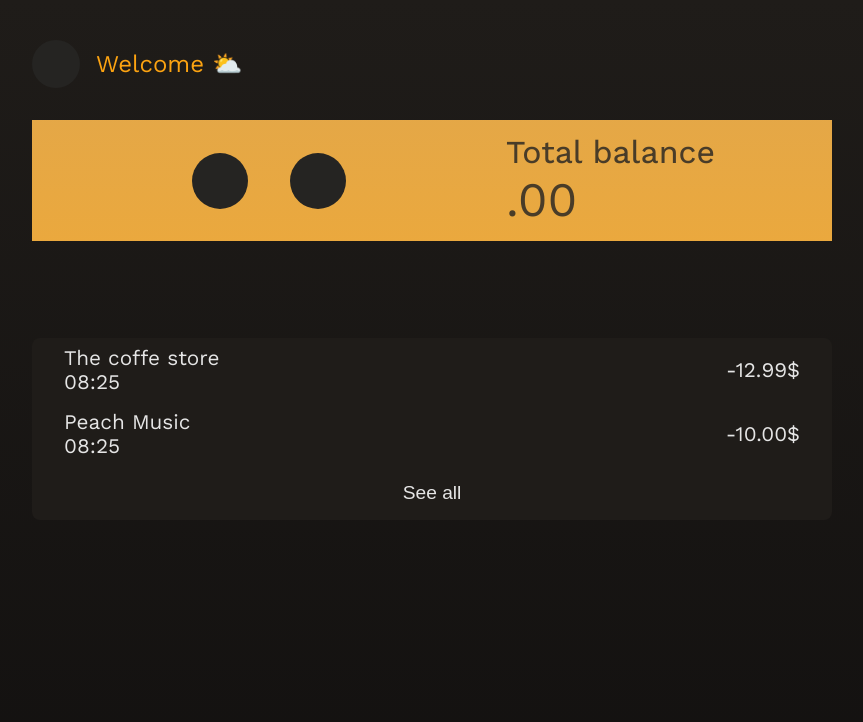
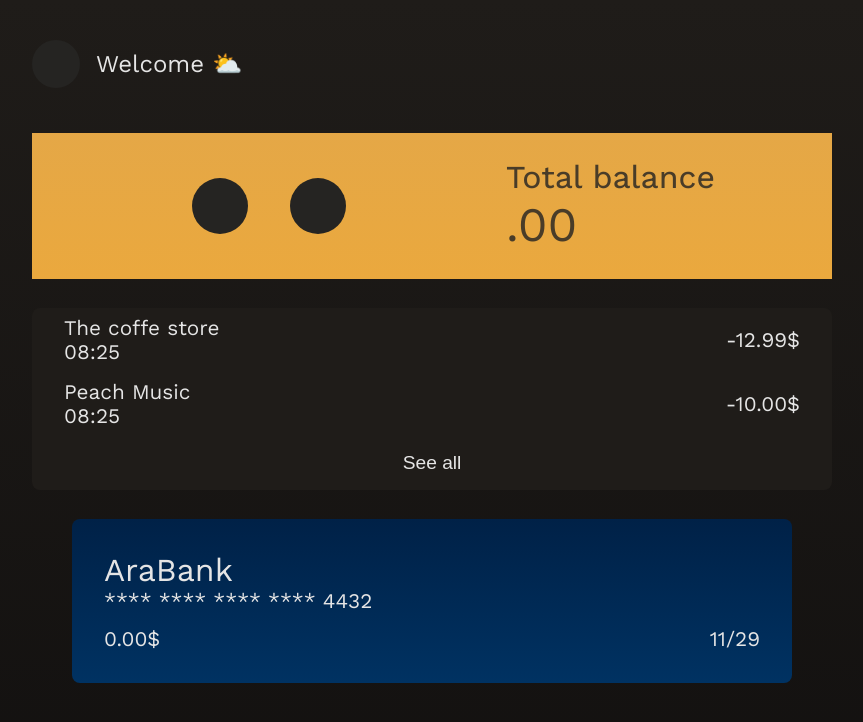
Before and after one commit to DamianGonzalezV/AraBank, a website: page public/app.html in a window 1280 px wide. Shown: the whole page, without its empty margins (208-1071 px from the left). Drawn offline with nearby package versions, Linux system fonts and the light colour scheme; some icons are missing.

Commit message:
hide extras from app

```diff
--- a/public/app.html
+++ b/public/app.html
@@ -47,8 +47,8 @@
             </div>
           </div>
         </div>
-        <div class="account-balance-extras">
-          <!-- Show send div when send button is clicked -->
+        <!-- <div class="account-balance-extras">
+
           <div class="account-balance-display account-balance-send hide">
             <form action="" class="request">
               <div class="send-container">
@@ -66,7 +66,7 @@
               </div>
             </form>
           </div>
-          <!-- Show CLABE when request money button is clicked -->
+
           <div class="account-balance-display account-balance-request hide">
             <p>CLABE</p>
             <p class="clabe-number" data-qa="clabe-number">
@@ -76,7 +76,7 @@
               <i class="ph-light ph-copy"></i>
             </button>
           </div>
-        </div>
+        </div> -->
       </div>
       <!-- Extra grid containers for features -->
       <div class="movements">
@@ -100,7 +100,16 @@
           </button>
         </div>
       </div>
-      <div></div>
+      <div class="cards">
+        <div class="card-brand">
+          <p>AraBank</p>
+        </div>
+        <div class="card-numbers"><p>**** **** **** **** 4432</p></div>
+        <div class="card-details">
+          <p class="card-amount">0.00$</p>
+          <p class="card-date">11/29</p>
+        </div>
+      </div>
     </section>
     <!-- Second section extras  -->
     <section></section>
--- a/public/css/style-bank.css
+++ b/public/css/style-bank.css
@@ -25,8 +25,8 @@ body {
   height: 90vh;
   /* background-color: #e5e5e5; */
   display: grid;
-  grid-template-rows: 0.2fr 1.8fr 1.5fr 2fr;
-  gap: 1rem;
+  grid-template-rows: 0.2fr 1.5fr 1.5fr 1.5fr 0.5fr;
+  gap: 1.8rem;
   place-items: center;
   margin: auto;
   border-radius: 0.5rem;
@@ -47,7 +47,7 @@ body {
   height: 3rem;
   width: 3rem;
   font-size: 1.8rem;
-  color: #fca311;
+  color: #e5e5e5;
   margin-right: 1rem;
   background-color: #252422;
   border-radius: 50%;
@@ -55,11 +55,11 @@ body {
 
 .welcome-row p {
   font-size: 1.5rem;
-  color: #fca311;
+  color: #e5e5e5;
 }
 
 .welcome-row-user-span {
-  color: #fca71e;
+  color: #e5e5e5;
 }
 
 .grid-row {
@@ -72,7 +72,7 @@ body {
   margin: auto;
 
   display: grid;
-  grid-template-rows: 1.5fr 1fr;
+  grid-template-rows: 1fr;
 }
 
 .acount-balance-row-container {
@@ -278,6 +278,34 @@ body {
   padding: 1rem;
 }
 
+.cards {
+  height: 100%;
+  width: 90%;
+  margin: auto;
+  background: linear-gradient(#002147, #003262);
+  border-radius: 0.5rem;
+
+  display: grid;
+  grid-template-rows: 1fr 1fr 0.3fr;
+
+  padding: 2rem;
+  color: #e5e5e5;
+  font-size: 1.3rem;
+
+  box-shadow: -1px 1px 9px 1px #e5e5e501;
+}
+
+.card-brand {
+  font-size: 2rem;
+}
+
+.card-details {
+  display: flex;
+  flex-direction: row;
+  align-items: center;
+  justify-content: space-between;
+}
+
 /* Mobile first */
 
 @media (min-width: 800px) {
--- a/public/css/style-landapage.css
+++ b/public/css/style-landapage.css
@@ -21,10 +21,6 @@ body {
   align-items: center;
   margin: auto;
   background: linear-gradient(#dee2e6, #fafafa);
-  /* background: url(../img/gradient-ultrawide.png);
-  background-position: left;
-  background-repeat: no-repeat;
-  background-size: cover; */
 
   font-family: "Work Sans", sans-serif;
 }
```
